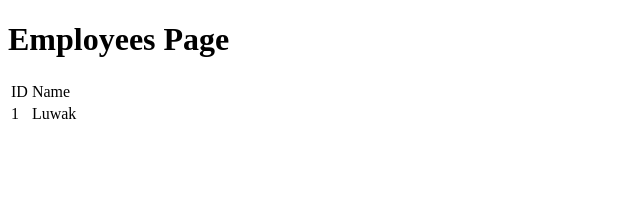
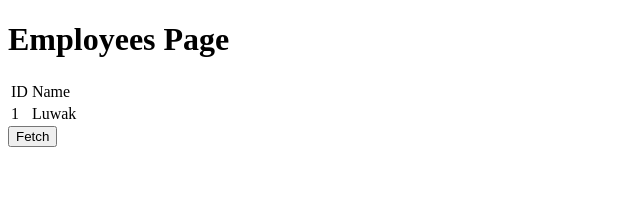
Before and after one commit to kasurbantal/react-basic, a Next.js app: page /EmployeesPage in a window 1280 px wide. Shown: the top 216 px of the page, without its empty margins (0-640 px from the left). Built offline with nearby package versions, Linux system fonts and the light colour scheme.

Commit message:
feat: fetching data to employees endpoint

```diff
--- a/src/pages/EmployeesPage.tsx
+++ b/src/pages/EmployeesPage.tsx
@@ -1,4 +1,9 @@
 const EmployeesPage = () => {
+  const fetchEmployees = async () => {
+    const request = await fetch("http://localhost:2000/employees");
+    console.log(request);
+  };
+
   return (
     <>
       <h1>Employees Page</h1>
@@ -16,6 +21,7 @@ const EmployeesPage = () => {
           </tr>
         </tbody>
       </table>
+      <button onClick={fetchEmployees}>Fetch</button>
     </>
   );
 };
```
